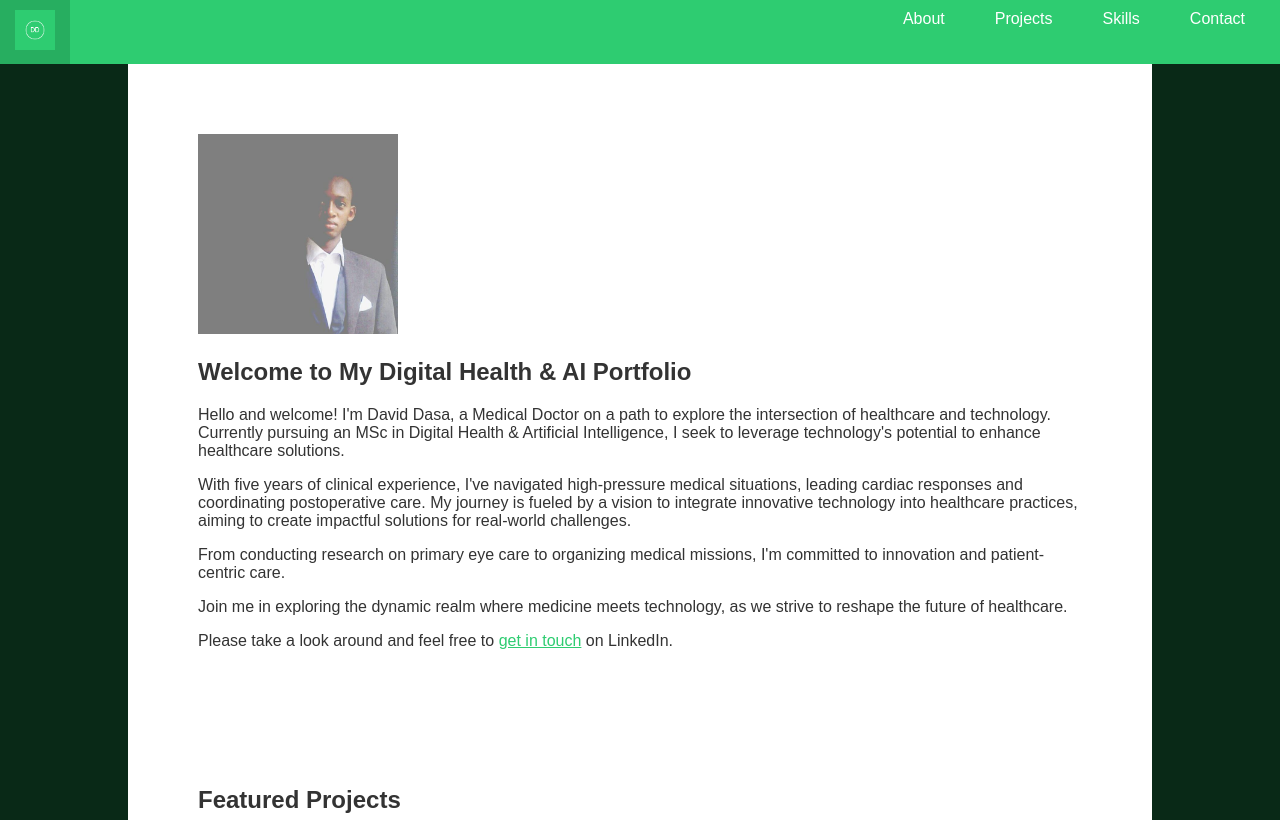
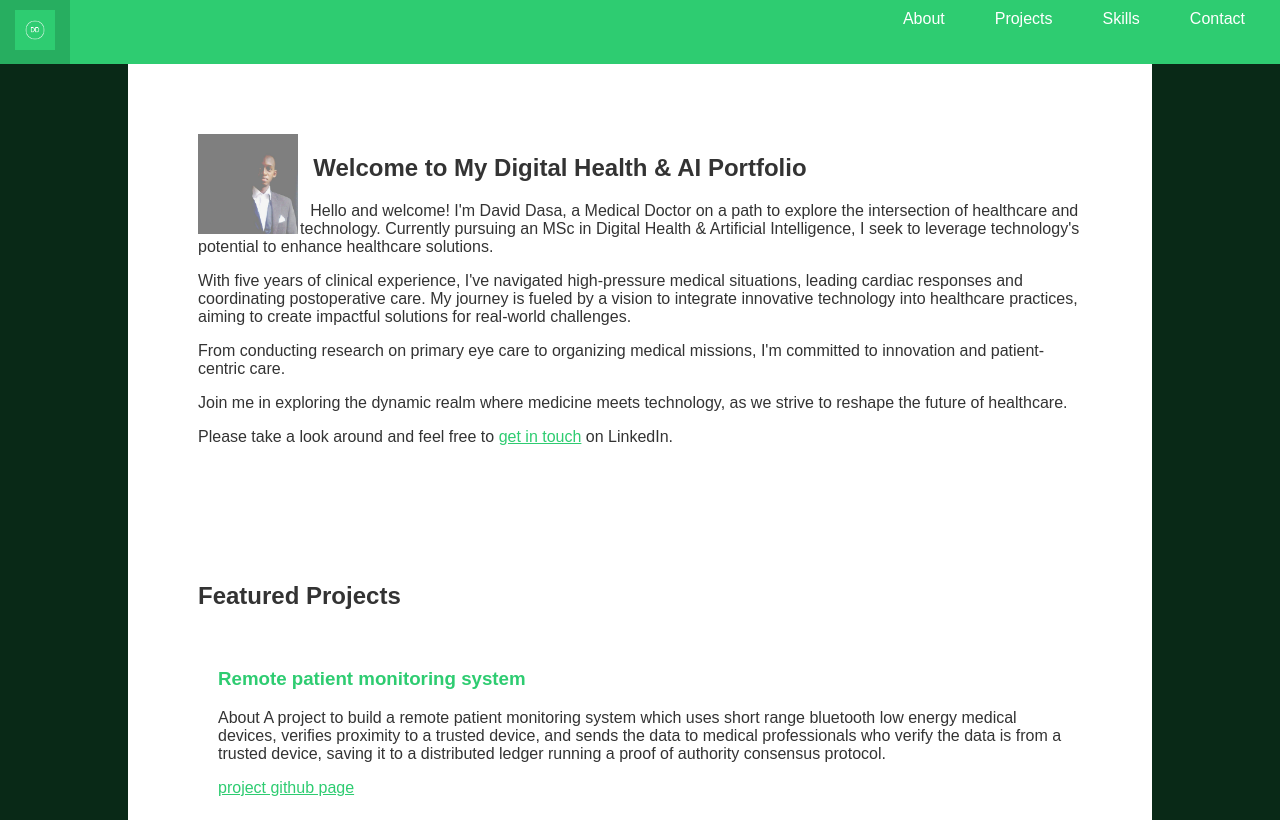
Before and after one commit to Naijaoracle/static_web_app, a website: page src/index.html in a window 1280 px wide. Shown: the top 820 px of the page. Drawn offline with Linux system fonts and the light colour scheme.

Commit message:
Update styles.css

```diff
--- a/src/styles.css
+++ b/src/styles.css
@@ -63,10 +63,11 @@ main {
 /* About section */
 
 .about-image{
-  width:200px;
+  float:left;
+  width:100px;
   height:auto;
-  margin-right: 10px;
-  shape-outside: rectangle(0,0,100px, 100px);
+  margin-right: 20px;
+  shape-outside: circle(50%);
 }
 
 /* Project Cards */
```
